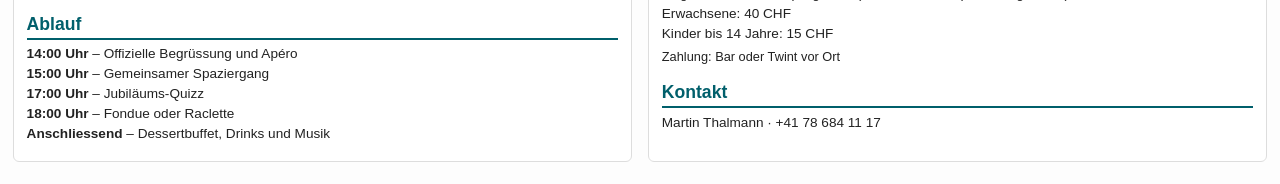
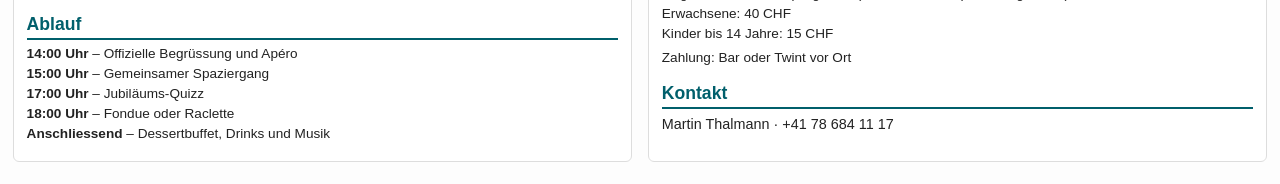
Before and after one commit to Sphinx64/Jubifest25FAP, a plain HTML site: page docs/Einladung.html in a window 1280 px wide. Shown: the part 516-700 px from the top of the page. Drawn offline with Linux system fonts and the light colour scheme.

Commit message:
bisschen grösser

```diff
--- a/docs/Einladung.html
+++ b/docs/Einladung.html
@@ -180,10 +180,10 @@
           <li id="adults"></li>
           <li id="children"></li>
         </ul>
-        <p id="payment" style="font-size: 0.8rem;"></p>
+        <p id="payment" style="font-size: 0.85rem;"></p>
 
         <h2>Kontakt</h2>
-        <p id="contact" style="font-size: 0.85rem;"></p>
+        <p id="contact" style="font-size: 0.9rem;"></p>
       </section>
     </div>
 
```
